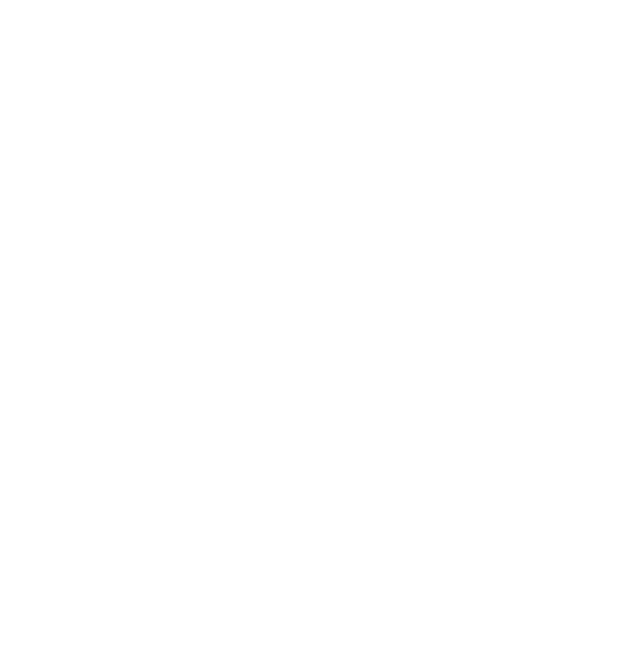
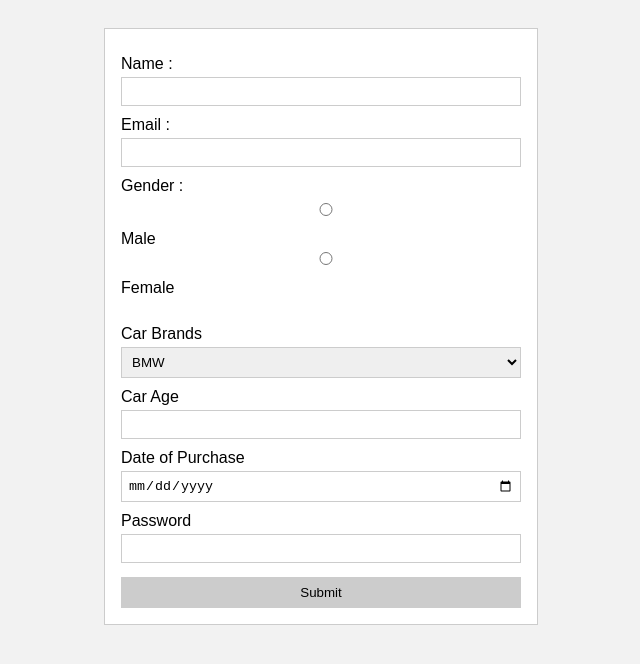
Before and after one commit to acciojob/car-insurance-form-Nale-kunal, a website: page main.html in a window 1280 px wide. Shown: the whole page, without its empty margins (319-959 px from the left). Drawn offline with Linux system fonts and the light colour scheme.

Commit message:
created a submission

```diff
--- a/main.html
+++ b/main.html
@@ -8,6 +8,32 @@
 
 <body>
 	<!-- the entire body must be written by student -->
+	<form method="post">
+		<label for="name">Name :</label>
+		<input id="name" required type="text"><br>
+		<label for="email">Email :</label>
+		<input id="email" required type="email"><br>
+		<label for="gender">Gender :</label>
+		<div class="gender">
+			<input id="gender-ml" name="gender" required type="radio">
+			<label for="gender-ml">Male</label>
+			<input id="gender-fl" name="gender" required type="radio">
+			<label for="gender-fl">Female</label>
+		</div><br>
+		<label for="cars">Car Brands</label>
+		<select  id="cars">
+			<option value="bmw">BMW</option>
+			<option value="audi">Audi</option>
+			<option value="mercedez">Mercedez</option>
+		</select><br>
+		<label for="carage">Car Age</label>
+		<input id="carage" required type="number"><br>
+		<label for="dop">Date of Purchase</label>
+		<input id="dop" required type="date"><br>
+		<label for="password">Password</label>
+		<input id="password" required type="password"><br>
+		<button type="submit" value="submit">Submit</button>
+	</form>
     <script type="text/javascript" src="./script.js">
 </script>
 
--- a/styles.css
+++ b/styles.css
@@ -1,2 +1,41 @@
+body {
+  font-family: Arial, sans-serif;
+  background-color: #f2f2f2;
+  padding: 20px;
+}
+
+form {
+  background-color: white;
+  padding: 16px;
+  max-width: 400px;
+  margin: auto;
+  border: 1px solid #ccc;
+}
+
+label {
+  display: block;
+  margin-top: 10px;
+}
+
+input,
+select {
+  width: 100%;
+  padding: 6px;
+  margin-top: 4px;
+  border: 1px solid #ccc;
+  box-sizing: border-box;
+}
+
+.gender {
+  margin-top: 4px;
+}
+
+button[type="submit"] {
+  margin-top: 14px;
+  padding: 8px;
+  width: 100%;
+  border: none;
+  background-color: #ccc;
+}
 
 /* Your CSS Code here. */
```
